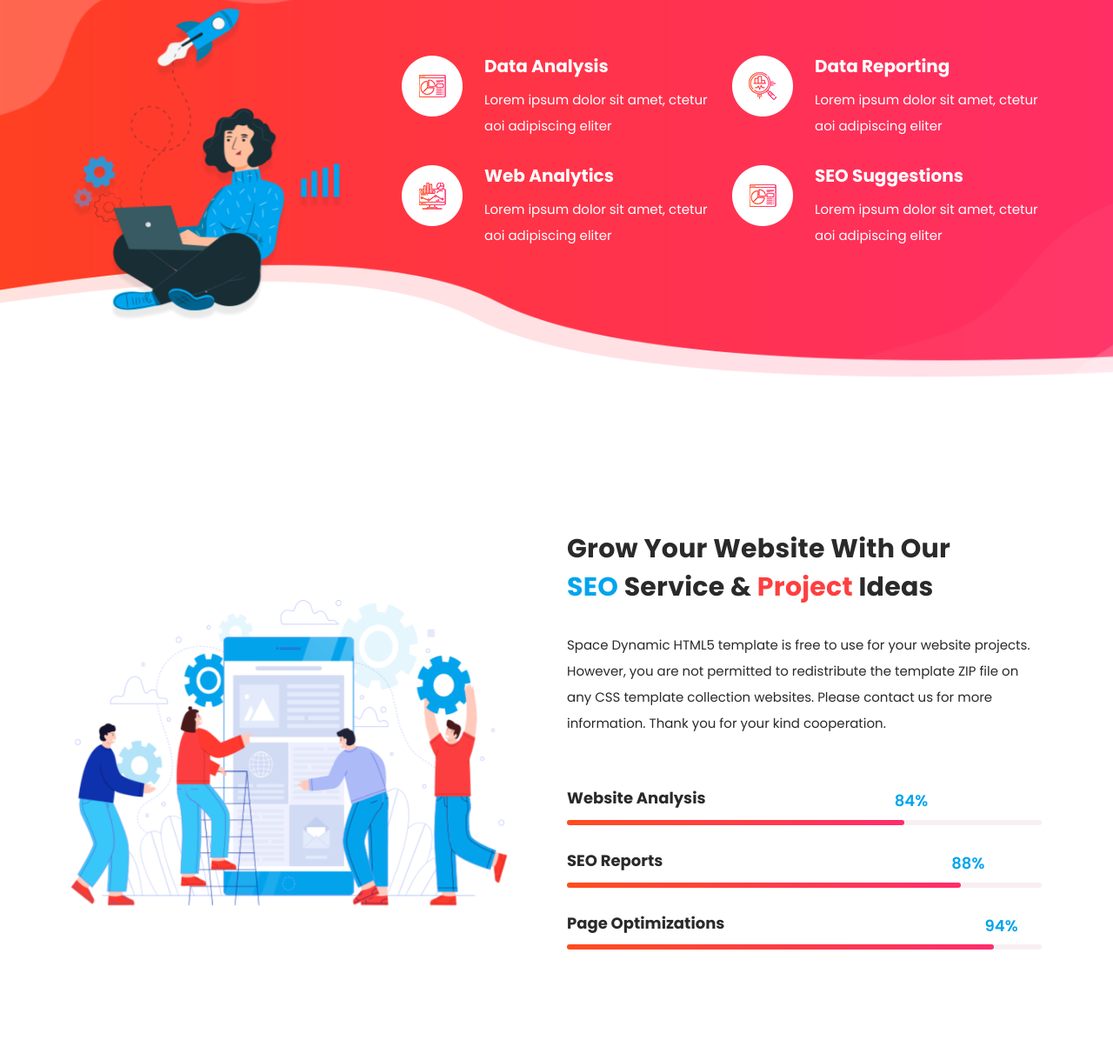
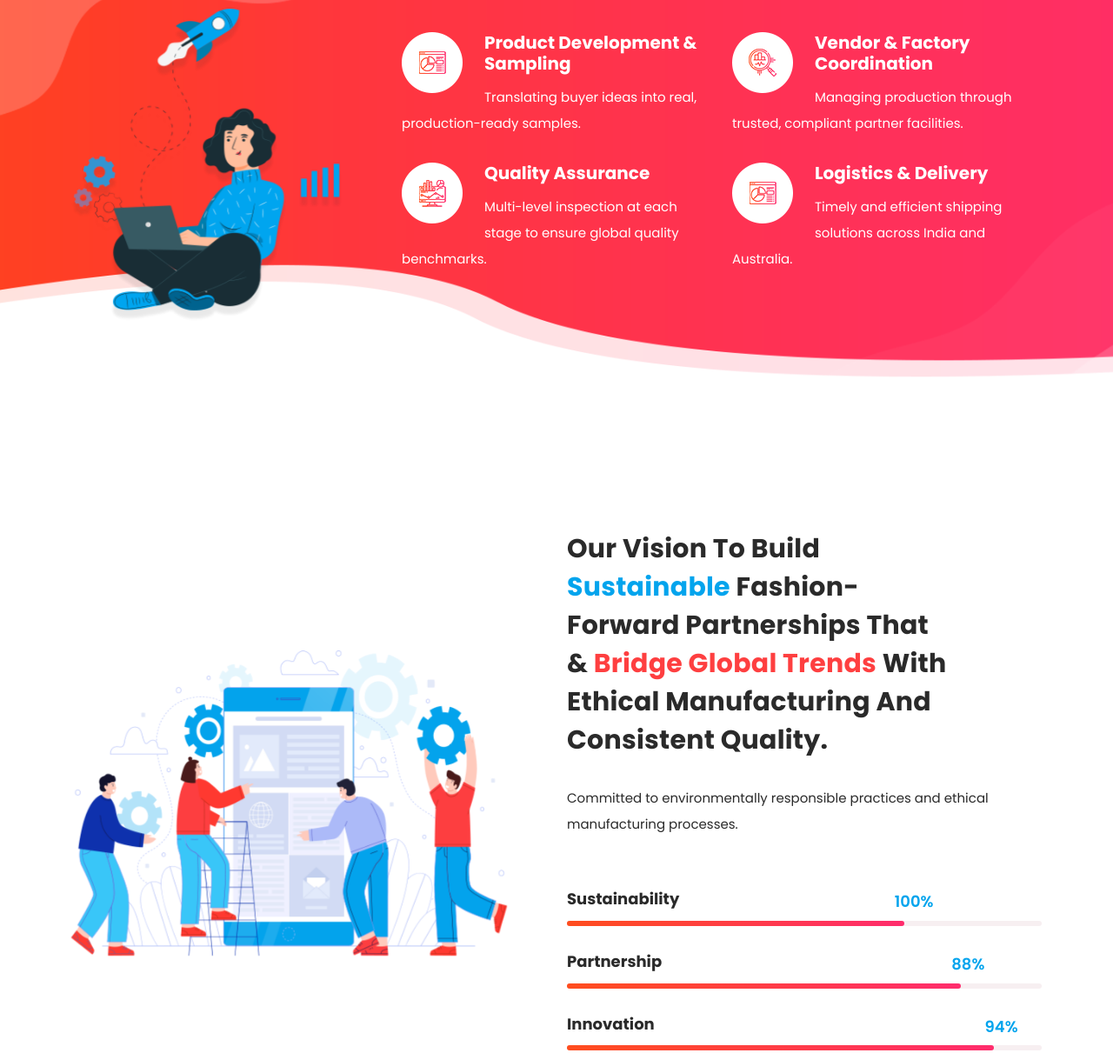
Before and after one commit to Arunsp1991/website, a plain HTML site: page index.html in a window 1280 px wide. Shown: the part 1169-2380 px from the top of the page at 87% size. Drawn offline with Linux system fonts and the light colour scheme.

Commit message:
Describe what you changed

```diff
--- a/index.html
+++ b/index.html
@@ -125,8 +125,10 @@ https://templatemo.com/tm-562-space-dynamic
                     <img src="assets/images/service-icon-01.png" alt="reporting">
                   </div>
                   <div class="right-text">
-                    <h4>Data Analysis</h4>
-                    <p>Lorem ipsum dolor sit amet, ctetur aoi adipiscing eliter</p>
+                    <h4>Product Development & Sampling</h4>
+                    <p>Translating buyer ideas into real,
+production-ready samples.
+</p>
                   </div>
                 </div>
               </div>
@@ -136,8 +138,9 @@ https://templatemo.com/tm-562-space-dynamic
                     <img src="assets/images/service-icon-02.png" alt="">
                   </div>
                   <div class="right-text">
-                    <h4>Data Reporting</h4>
-                    <p>Lorem ipsum dolor sit amet, ctetur aoi adipiscing eliter</p>
+                    <h4> Vendor & Factory Coordination</h4>
+                    <p> Managing production through
+trusted, compliant partner facilities.</p>
                   </div>
                 </div>
               </div>
@@ -147,8 +150,9 @@ https://templatemo.com/tm-562-space-dynamic
                     <img src="assets/images/service-icon-03.png" alt="">
                   </div>
                   <div class="right-text">
-                    <h4>Web Analytics</h4>
-                    <p>Lorem ipsum dolor sit amet, ctetur aoi adipiscing eliter</p>
+                    <h4> Quality Assurance  </h4>
+                    <p>Multi-level inspection at each stage
+to ensure global quality benchmarks.</p>
                   </div>
                 </div>
               </div>
@@ -158,8 +162,9 @@ https://templatemo.com/tm-562-space-dynamic
                     <img src="assets/images/service-icon-04.png" alt="">
                   </div>
                   <div class="right-text">
-                    <h4>SEO Suggestions</h4>
-                    <p>Lorem ipsum dolor sit amet, ctetur aoi adipiscing eliter</p>
+                    <h4>Logistics & Delivery</h4>
+                    <p> Timely and efficient shipping solutions
+across India and Australia.</p>
                   </div>
                 </div>
               </div>
@@ -180,21 +185,28 @@ https://templatemo.com/tm-562-space-dynamic
         </div>
         <div class="col-lg-6 wow fadeInRight" data-wow-duration="1s" data-wow-delay="0.2s">
           <div class="section-heading">
-            <h2>Grow your website with our <em>SEO</em> service &amp; <span>Project</span> Ideas</h2>
-            <p>Space Dynamic HTML5 template is free to use for your website projects. However, you are not permitted to redistribute the template ZIP file on any CSS template collection websites. Please contact us for more information. Thank you for your kind cooperation.</p>
+            <h2>Our Vision to build <em>sustainable</em> fashion-forward partnerships that  &amp; <span>bridge global trends</span> with ethical manufacturing and
+consistent quality.</h2>
+            <p> Committed to
+environmentally
+responsible
+practices and
+ethical
+manufacturing
+processes.</p>
           </div>
           <div class="row">
             <div class="col-lg-12">
               <div class="first-bar progress-skill-bar">
-                <h4>Website Analysis</h4>
-                <span>84%</span>
+                <h4>Sustainability</h4>
+                <span>100%</span>
                 <div class="filled-bar"></div>
                 <div class="full-bar"></div>
               </div>
             </div>
             <div class="col-lg-12">
               <div class="second-bar progress-skill-bar">
-                <h4>SEO Reports</h4>
+                <h4>Partnership</h4>
                 <span>88%</span>
                 <div class="filled-bar"></div>
                 <div class="full-bar"></div>
@@ -202,7 +214,7 @@ https://templatemo.com/tm-562-space-dynamic
             </div>
             <div class="col-lg-12">
               <div class="third-bar progress-skill-bar">
-                <h4>Page Optimizations</h4>
+                <h4>Innovation</h4>
                 <span>94%</span>
                 <div class="filled-bar"></div>
                 <div class="full-bar"></div>
```
